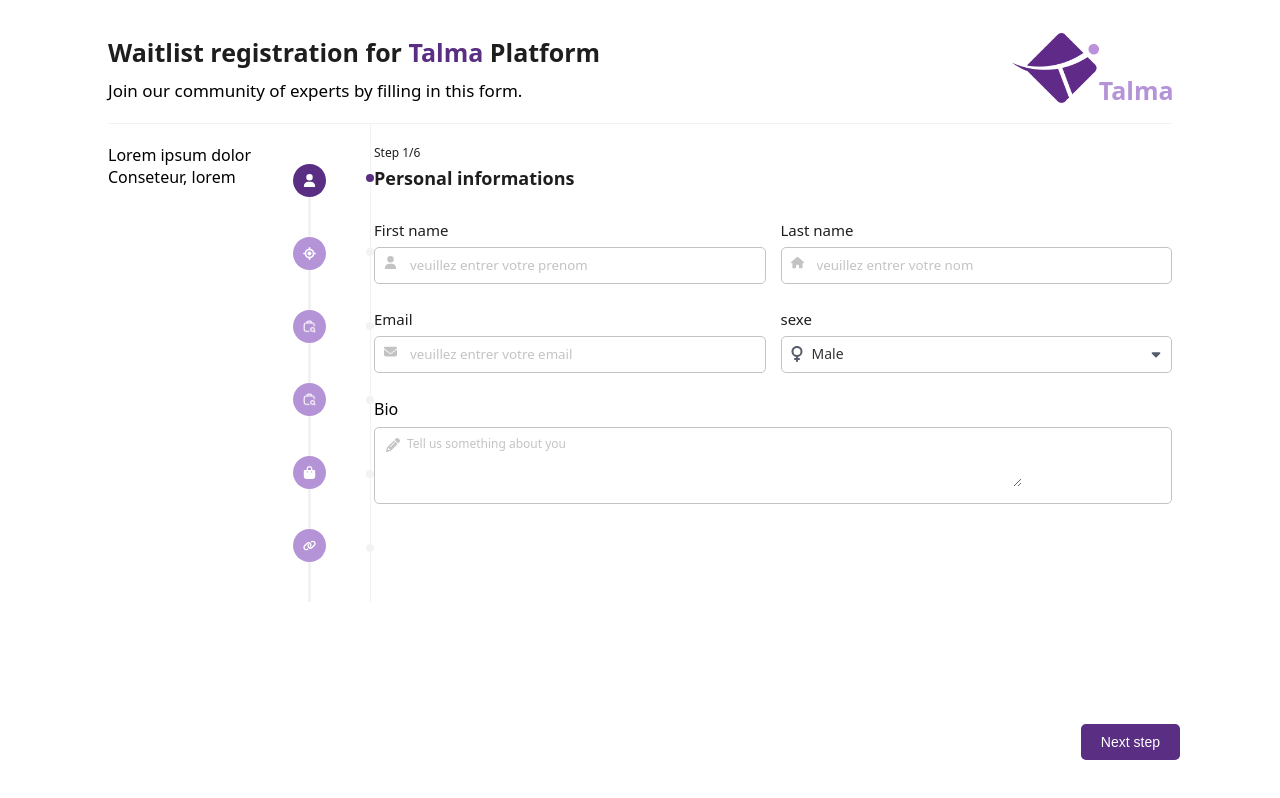
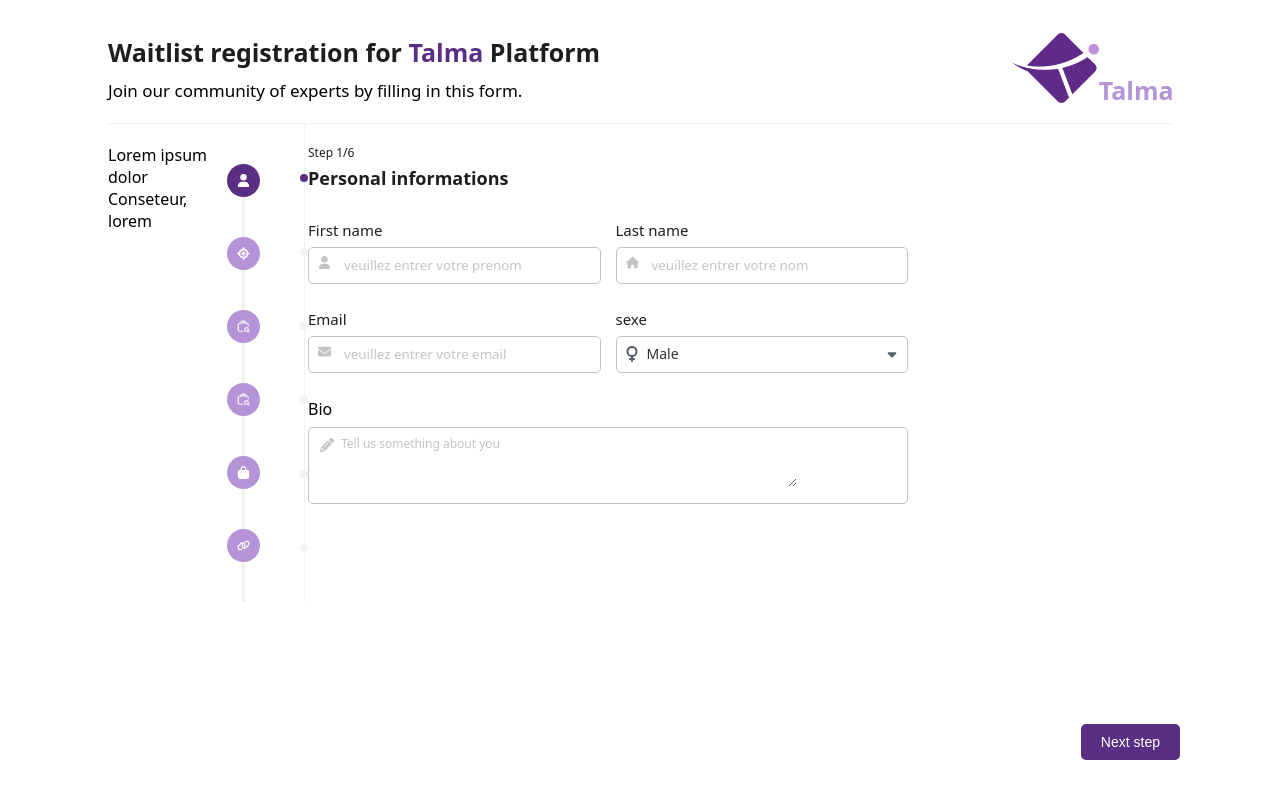
Before and after one commit to yann-fk-21/talma-form, a React (Create React App) app: page / in a window 1280 px wide. Built offline with nearby package versions, Linux system fonts and the light colour scheme.

Commit message:
adjustement size of input date

```diff
--- a/src/components/componentNotRetulables/mainLeft/mainLeft.css
+++ b/src/components/componentNotRetulables/mainLeft/mainLeft.css
@@ -124,7 +124,7 @@
   }
   .check_circle_span {
     border-left: 3px solid rgb(0, 0, 0, 0.05);
-    height: 70vh;
+    height: 100vh;
     margin: auto;
   }
   .circle-img-transition {
--- a/src/components/componentNotRetulables/mainRight/mainRight1.css
+++ b/src/components/componentNotRetulables/mainRight/mainRight1.css
@@ -372,7 +372,7 @@
     padding-bottom: 25px;*/
     height: 20px;
     /*width: 260px;*/
-    width: 300px;
+    width: 100%;
     border: 1px solid #c3c3c3;
     border-radius: 5px;
     outline: none;
--- a/src/pages/home/home.css
+++ b/src/pages/home/home.css
@@ -10,7 +10,7 @@
   }
   .main {
     display: flex;
-    width: 100hv;
+    width: 100vh;
   }
   ::-webkit-scrollbar {
     width: 4px !important;
```
